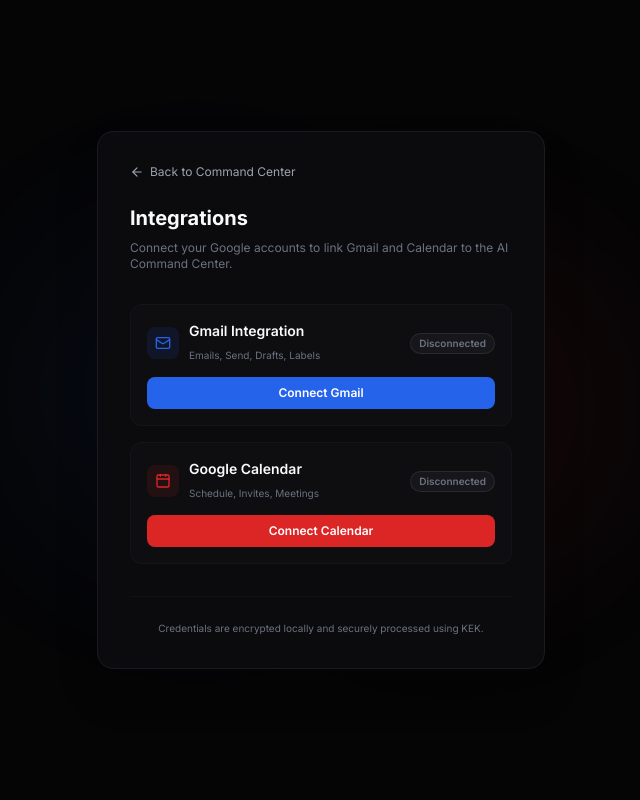
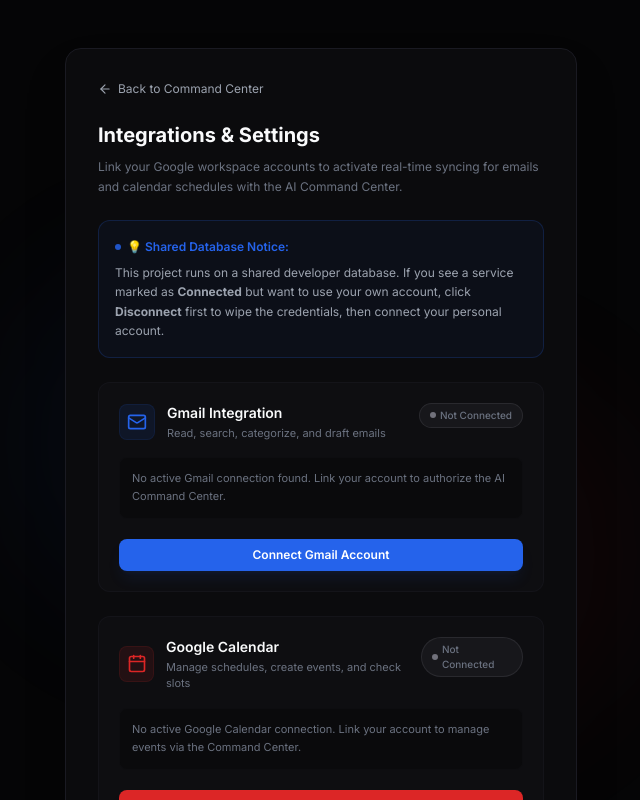
Before and after one commit to NipunMagotra/superhuman, a Next.js app: page /auth in a window 1280 px wide. Shown: the top 800 px of the page, without its empty margins (319-959 px from the left). Built offline with nearby package versions, Linux system fonts and the light colour scheme; no server answers.

Commit message:
fix: add disconnect endpoints and revamp integrations settings UI/UX

```diff
--- a/src/app/auth/page.tsx
+++ b/src/app/auth/page.tsx
@@ -46,20 +46,40 @@
     }
   };
 
+  const handleDisconnect = async (plugin: 'gmail' | 'googlecalendar') => {
+    try {
+      setLoading(true);
+      setErrorMsg(null);
+      setMessage(null);
+      const res = await fetch(`/api/auth/disconnect?plugin=${plugin}`, {
+        method: 'POST',
+      });
+      if (res.ok) {
+        setMessage(`Successfully disconnected ${plugin === 'gmail' ? 'Gmail' : 'Google Calendar'} and wiped local cache.`);
+        await fetchConnections();
+      } else {
+        const data = await res.json();
+        setErrorMsg(data.error || 'Failed to disconnect.');
+      }
+    } catch (err: any) {
+      setErrorMsg(err.message || String(err));
+    } finally {
+      setLoading(false);
+    }
+  };
+
   useEffect(() => {
-    setTimeout(() => {
     fetchConnections();
-    }, 0);
   }, []);
 
   return (
-    <div className="min-h-screen bg-bg-primary text-text-primary flex flex-col justify-center items-center px-4 relative">
+    <div className="min-h-screen bg-bg-primary text-text-primary flex flex-col justify-center items-center px-4 py-12 relative">
       {/* Background Gradient Orbs */}
       <div className="absolute top-1/4 left-1/4 w-96 h-96 bg-accent-blue/5 rounded-full blur-3xl pointer-events-none" />
       <div className="absolute bottom-1/4 right-1/4 w-96 h-96 bg-accent-red/5 rounded-full blur-3xl pointer-events-none" />
 
       {/* Main Container Card */}
-      <div className="w-full max-w-md bg-bg-secondary border border-border-primary rounded-2xl p-8 shadow-2xl relative z-10">
+      <div className="w-full max-w-lg bg-bg-secondary border border-border-primary rounded-2xl p-8 shadow-2xl relative z-10">
 
         {/* Back navigation */}
         <Link
@@ -70,91 +90,162 @@
           Back to Command Center
         </Link>
 
-        <h1 className="text-xl font-bold mb-2 text-text-primary">Integrations</h1>
-        <p className="text-xs text-text-dim mb-8">
-          Connect your Google accounts to link Gmail and Calendar to the AI Command Center.
+        <h1 className="text-xl font-bold mb-2 text-text-primary">Integrations & Settings</h1>
+        <p className="text-xs text-text-dim mb-6 leading-relaxed">
+          Link your Google workspace accounts to activate real-time syncing for emails and calendar schedules with the AI Command Center.
         </p>
+
+        {/* Informative Banner about Shared Tenant */}
+        <div className="p-4 bg-accent-blue/5 border border-accent-blue/20 rounded-xl text-xs text-text-primary mb-6 flex flex-col gap-1.5 leading-relaxed">
+          <span className="font-semibold text-accent-blue flex items-center gap-1.5">
+            <span className="w-1.5 h-1.5 rounded-full bg-accent-blue animate-pulse" />
+            💡 Shared Database Notice:
+          </span>
+          <span className="text-text-muted">
+            This project runs on a shared developer database. If you see a service marked as <strong>Connected</strong> but want to use your own account, click <strong>Disconnect</strong> first to wipe the credentials, then connect your personal account.
+          </span>
+        </div>
 
         {/* Status Alerts */}
         {message && (
-          <div className="p-3 bg-green-500/10 border border-green-500/20 rounded-xl text-xs text-green-400 flex items-start gap-2 mb-6">
-            <CheckCircle2 className="w-4 h-4 shrink-0 mt-0.5" />
+          <div className="p-3 bg-green-500/10 border border-green-500/20 rounded-xl text-xs text-green-400 flex items-start gap-2 mb-6 animate-fade-in">
+            <CheckCircle2 className="w-4 h-4 shrink-0 mt-0.5 text-green-400" />
             <span>{message}</span>
           </div>
         )}
 
         {errorMsg && (
-          <div className="p-3 bg-accent-red/10 border border-accent-red/20 rounded-xl text-xs text-accent-red flex items-start gap-2 mb-6">
-            <AlertTriangle className="w-4 h-4 shrink-0 mt-0.5" />
-            <span>Connection failed: {errorMsg}</span>
+          <div className="p-3 bg-accent-red/10 border border-accent-red/20 rounded-xl text-xs text-accent-red flex items-start gap-2 mb-6 animate-fade-in">
+            <AlertTriangle className="w-4 h-4 shrink-0 mt-0.5 text-accent-red" />
+            <span>{errorMsg}</span>
           </div>
         )}
 
-        {/* Connection Buttons */}
-        <div className="flex flex-col gap-4">
+        {/* Connection Cards */}
+        <div className="flex flex-col gap-6">
 
           {/* Gmail */}
-          <div className="bg-bg-tertiary/60 border border-border-primary/50 rounded-xl p-4 flex flex-col gap-3">
-            <div className="flex justify-between items-center">
-              <div className="flex items-center gap-2.5">
-                <div className="w-8 h-8 rounded-lg bg-accent-blue/10 flex items-center justify-center text-accent-blue">
-                  <Mail className="w-4 h-4" />
+          <div className="bg-bg-tertiary/60 border border-border-primary/50 rounded-xl p-5 flex flex-col gap-4">
+            <div className="flex justify-between items-start">
+              <div className="flex items-center gap-3">
+                <div className="w-9 h-9 rounded-lg bg-accent-blue/10 flex items-center justify-center text-accent-blue border border-accent-blue/10">
+                  <Mail className="w-5 h-5" />
                 </div>
                 <div>
                   <h3 className="text-sm font-semibold text-text-primary">Gmail Integration</h3>
-                  <span className="text-[10px] text-text-dim">Emails, Send, Drafts, Labels</span>
+                  <p className="text-[11px] text-text-dim mt-0.5">Read, search, categorize, and draft emails</p>
                 </div>
               </div>
+
               {loading ? (
                 <Loader2 className="w-4 h-4 animate-spin text-text-dim" />
               ) : connections.gmail === 'connected' ? (
-                <span className="px-2 py-0.5 rounded-full text-[10px] font-semibold bg-green-500/10 text-green-400 border border-green-500/20">
+                <span className="px-2.5 py-1 rounded-full text-[10px] font-medium bg-green-500/10 text-green-400 border border-green-500/20 shadow-sm flex items-center gap-1">
+                  <span className="w-1.5 h-1.5 rounded-full bg-green-400 animate-pulse" />
                   Connected
                 </span>
               ) : (
-                <span className="px-2 py-0.5 rounded-full text-[10px] font-semibold bg-zinc-500/10 text-text-dim border border-zinc-500/20">
-                  Disconnected
+                <span className="px-2.5 py-1 rounded-full text-[10px] font-medium bg-zinc-500/10 text-text-dim border border-zinc-500/20 flex items-center gap-1">
+                  <span className="w-1.5 h-1.5 rounded-full bg-zinc-500" />
+                  Not Connected
                 </span>
               )}
             </div>
+
+            <p className="text-[11px] text-text-dim leading-relaxed bg-bg-primary/30 p-3 rounded-lg border border-border-primary/20">
+              {connections.gmail === 'connected'
+                ? "Your Gmail is connected. The AI agent can sync inboxes, detect high priority emails, and write drafts."
+                : "No active Gmail connection found. Link your account to authorize the AI Command Center."}
+            </p>
+
+            <div className="flex items-center gap-3 mt-1">
+              {connections.gmail === 'connected' ? (
+                <>
                   <a
                     href="/api/auth/corsair?plugin=gmail"
-              className="w-full py-2 bg-accent-blue hover:bg-accent-blue-hover text-white text-center rounded-lg text-xs font-semibold transition-colors block"
+                    className="flex-1 py-2 bg-bg-hover hover:bg-border-primary text-text-primary text-center rounded-lg text-xs font-semibold transition-colors border border-border-primary"
                   >
-              {connections.gmail === 'connected' ? 'Reconnect Gmail' : 'Connect Gmail'}
+                    Switch Account
                   </a>
+                  <button
+                    onClick={() => handleDisconnect('gmail')}
+                    disabled={loading}
+                    className="px-4 py-2 bg-accent-red/10 hover:bg-accent-red/20 text-accent-red border border-accent-red/20 rounded-lg text-xs font-semibold transition-colors"
+                  >
+                    Disconnect
+                  </button>
+                </>
+              ) : (
+                <a
+                  href="/api/auth/corsair?plugin=gmail"
+                  className="w-full py-2 bg-accent-blue hover:bg-accent-blue-hover text-white text-center rounded-lg text-xs font-semibold transition-colors shadow-lg shadow-accent-blue/10"
+                >
+                  Connect Gmail Account
+                </a>
+              )}
+            </div>
           </div>
 
           {/* Calendar */}
-          <div className="bg-bg-tertiary/60 border border-border-primary/50 rounded-xl p-4 flex flex-col gap-3">
-            <div className="flex justify-between items-center">
-              <div className="flex items-center gap-2.5">
-                <div className="w-8 h-8 rounded-lg bg-accent-red/10 flex items-center justify-center text-accent-red">
-                  <Calendar className="w-4 h-4" />
+          <div className="bg-bg-tertiary/60 border border-border-primary/50 rounded-xl p-5 flex flex-col gap-4">
+            <div className="flex justify-between items-start">
+              <div className="flex items-center gap-3">
+                <div className="w-9 h-9 rounded-lg bg-accent-red/10 flex items-center justify-center text-accent-red border border-accent-red/10">
+                  <Calendar className="w-5 h-5" />
                 </div>
                 <div>
                   <h3 className="text-sm font-semibold text-text-primary">Google Calendar</h3>
-                  <span className="text-[10px] text-text-dim">Schedule, Invites, Meetings</span>
+                  <p className="text-[11px] text-text-dim mt-0.5">Manage schedules, create events, and check slots</p>
                 </div>
               </div>
+
               {loading ? (
                 <Loader2 className="w-4 h-4 animate-spin text-text-dim" />
               ) : connections.googlecalendar === 'connected' ? (
-                <span className="px-2 py-0.5 rounded-full text-[10px] font-semibold bg-green-500/10 text-green-400 border border-green-500/20">
+                <span className="px-2.5 py-1 rounded-full text-[10px] font-medium bg-green-500/10 text-green-400 border border-green-500/20 shadow-sm flex items-center gap-1">
+                  <span className="w-1.5 h-1.5 rounded-full bg-green-400 animate-pulse" />
                   Connected
                 </span>
               ) : (
-                <span className="px-2 py-0.5 rounded-full text-[10px] font-semibold bg-zinc-500/10 text-text-dim border border-zinc-500/20">
-                  Disconnected
+                <span className="px-2.5 py-1 rounded-full text-[10px] font-medium bg-zinc-500/10 text-text-dim border border-zinc-500/20 flex items-center gap-1">
+                  <span className="w-1.5 h-1.5 rounded-full bg-zinc-500" />
+                  Not Connected
                 </span>
               )}
             </div>
+
+            <p className="text-[11px] text-text-dim leading-relaxed bg-bg-primary/30 p-3 rounded-lg border border-border-primary/20">
+              {connections.googlecalendar === 'connected'
+                ? "Your Google Calendar is connected. The AI agent can manage meeting invites and schedule/cancel events."
+                : "No active Google Calendar connection. Link your account to manage events via the Command Center."}
+            </p>
+
+            <div className="flex items-center gap-3 mt-1">
+              {connections.googlecalendar === 'connected' ? (
+                <>
                   <a
                     href="/api/auth/corsair?plugin=googlecalendar"
-              className="w-full py-2 bg-accent-red hover:bg-accent-red-hover text-white text-center rounded-lg text-xs font-semibold transition-colors block"
+                    className="flex-1 py-2 bg-bg-hover hover:bg-border-primary text-text-primary text-center rounded-lg text-xs font-semibold transition-colors border border-border-primary"
                   >
-              {connections.googlecalendar === 'connected' ? 'Reconnect Calendar' : 'Connect Calendar'}
+                    Switch Account
                   </a>
+                  <button
+                    onClick={() => handleDisconnect('googlecalendar')}
+                    disabled={loading}
+                    className="px-4 py-2 bg-accent-red/10 hover:bg-accent-red/20 text-accent-red border border-accent-red/20 rounded-lg text-xs font-semibold transition-colors"
+                  >
+                    Disconnect
+                  </button>
+                </>
+              ) : (
+                <a
+                  href="/api/auth/corsair?plugin=googlecalendar"
+                  className="w-full py-2 bg-accent-red hover:bg-accent-red-hover text-white text-center rounded-lg text-xs font-semibold transition-colors shadow-lg shadow-accent-red/10"
+                >
+                  Connect Calendar Account
+                </a>
+              )}
+            </div>
           </div>
 
         </div>
```
Lines whose indentation alone changed are shown as unchanged.
